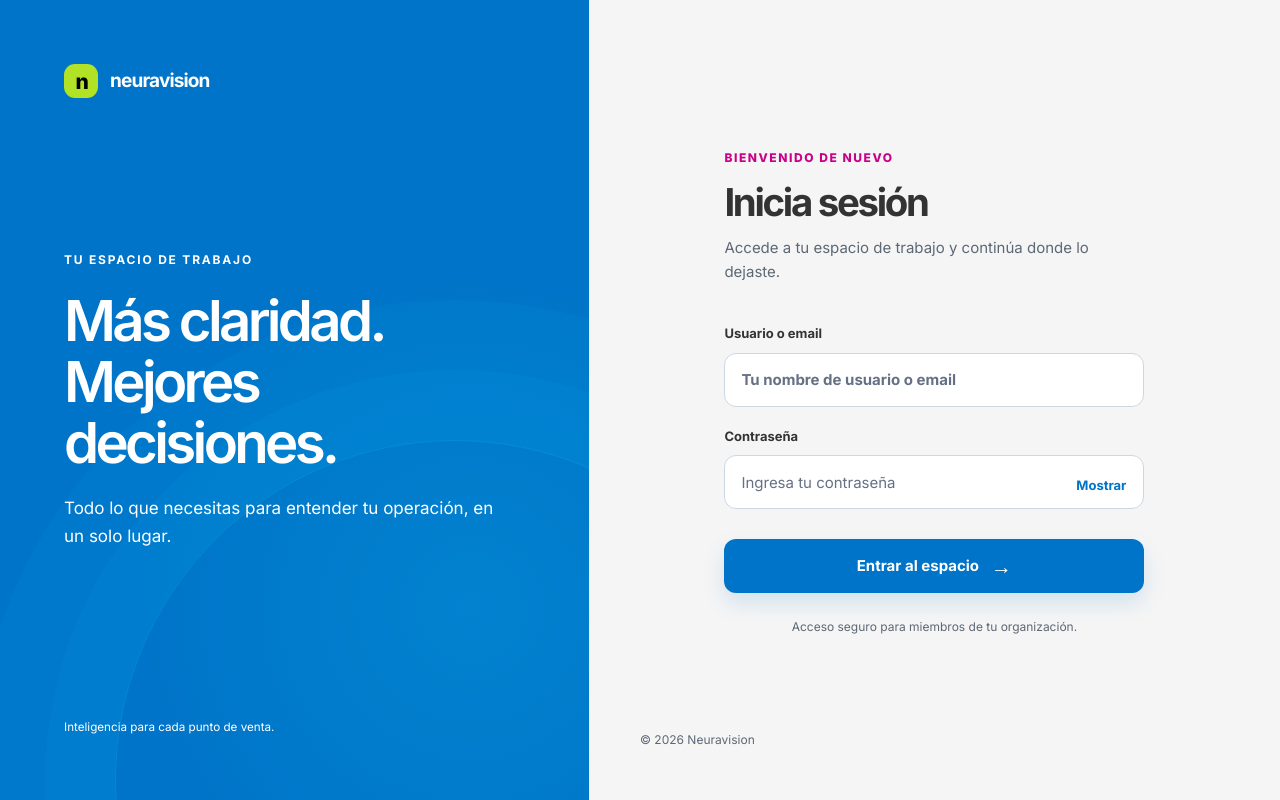
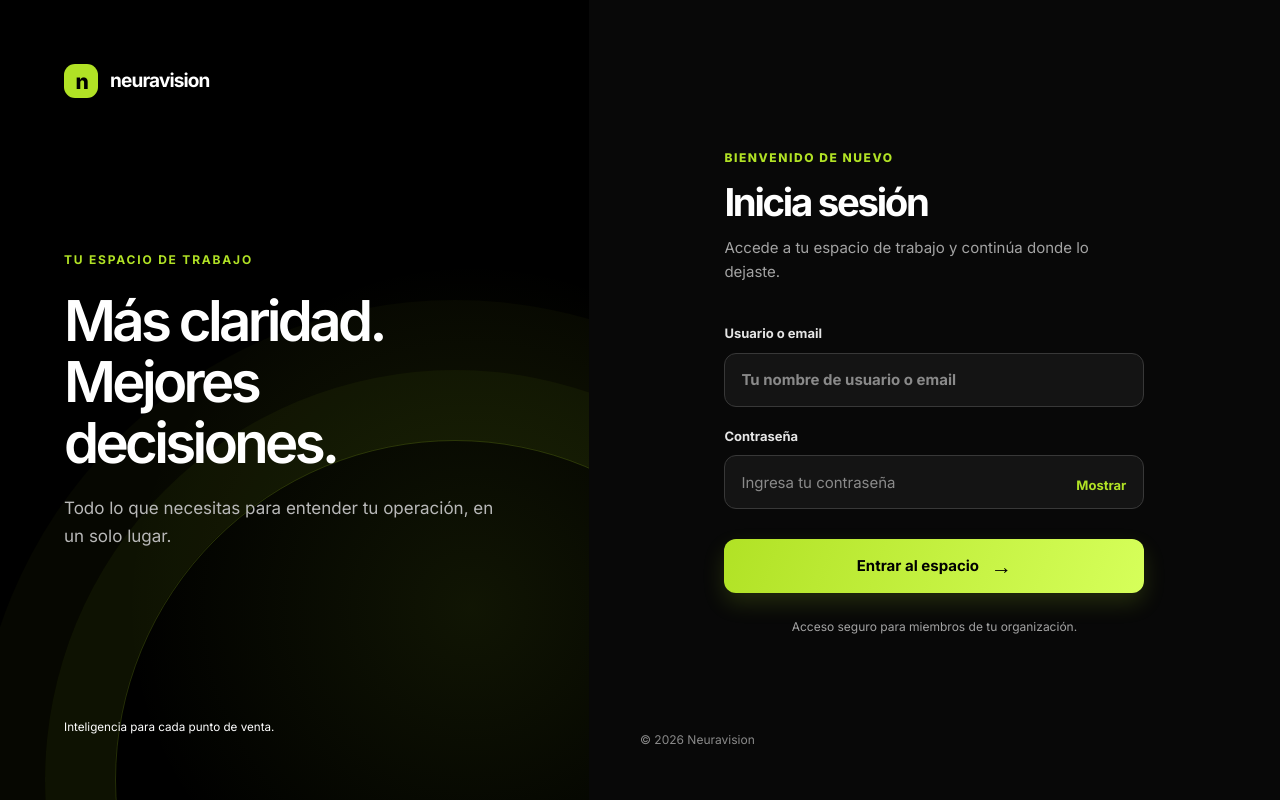
Before and after one commit to cristhian-netizen/Salcobrand, a Next.js app in the folder web/: page / in a window 1280 px wide. Built offline with nearby package versions, Linux system fonts and the light colour scheme; no server answers.

Commit message:
Restore Neuravision login identity independent of tenant palette

```diff
--- a/web/modules/auth/Login.jsx
+++ b/web/modules/auth/Login.jsx
@@ -8,8 +8,8 @@ const Screen = styled.div`
   min-height: 100dvh;
   display: grid;
   grid-template-columns: minmax(360px, 46%) minmax(0, 1fr);
-  background: var(--nv-bg);
-  color: var(--nv-text);
+  background: #080808;
+  color: #ffffff;
   font-family: var(--nv-font);
   @media (max-width: 800px) { grid-template-columns: 1fr; }
 `;
@@ -25,7 +25,7 @@ const Brand = styled.aside`
   min-height: 100dvh;
   padding: clamp(32px, 5vw, 76px);
   color: #ffffff;
-  background: radial-gradient(circle at 80% 76%, #06a7e248, transparent 45%), #0074c8;
+  background: radial-gradient(circle at 80% 76%, #B1E22518, transparent 45%), #000000;
   &::after {
     content: '';
     position: absolute;
@@ -34,9 +34,9 @@ const Brand = styled.aside`
     aspect-ratio: 1;
     right: -35%;
     bottom: -40%;
-    border: 1px solid #06a7e266;
+    border: 1px solid #B1E22535;
     border-radius: 50%;
-    box-shadow: 0 0 0 70px #06a7e21c, 0 0 0 140px #06a7e210;
+    box-shadow: 0 0 0 70px #B1E2250c, 0 0 0 140px #B1E22508;
   }
   @media (max-width: 800px) { display: none; }
 `;
@@ -67,9 +67,9 @@ const Mark = styled.span`
 const BrandCopy = styled.div`
   max-width: 540px;
   margin: auto 0;
-  span { color: #ffffff; font-size: 12px; font-weight: 700; letter-spacing: .15em; text-transform: uppercase; }
+  span { color: #B1E225; font-size: 12px; font-weight: 700; letter-spacing: .15em; text-transform: uppercase; }
   h2 { margin: 22px 0 20px; font-size: clamp(43px, 4.4vw, 70px); font-weight: 600; line-height: 1.08; letter-spacing: -.065em; }
-  p { max-width: 440px; color: #ffffff; font-size: 17px; line-height: 1.7; }
+  p { max-width: 440px; color: #b8b8b8; font-size: 17px; line-height: 1.7; }
 `;
 
 const SignInArea = styled.main`
@@ -82,7 +82,7 @@ const SignInArea = styled.main`
 
 const MobileBrand = styled.div`
   display: none;
-  color: var(--nv-text);
+  color: #ffffff;
   @media (max-width: 800px) { display: block; }
 `;
 
@@ -90,24 +90,24 @@ const FormWrap = styled.div`
   width: min(100%, 420px);
   margin: auto;
   padding: 44px 0;
-  .eyebrow { color: #c90188; font-size: 12px; font-weight: 750; letter-spacing: .13em; text-transform: uppercase; }
-  h1 { margin: 14px 0 12px; color: #333333; font-size: clamp(34px, 3vw, 43px); font-weight: 650; line-height: 1.14; letter-spacing: -.06em; }
-  .intro { margin: 0 0 40px; color: #5d6875; font-size: 15px; line-height: 1.6; }
-  label { display: block; margin: 0 0 20px; color: #333333; font-size: 13px; font-weight: 650; }
-  input { display: block; width: 100%; height: 54px; margin-top: 9px; padding: 0 16px; border: 1px solid #cbd8e4; border-radius: 12px; outline: none; background: #ffffff; color: #333333; font: inherit; font-size: 15px; transition: border-color .18s, box-shadow .18s; }
-  input::placeholder { color: #667085; }
-  input:focus { border-color: #0074c8; box-shadow: 0 0 0 4px #0074c824; }
+  .eyebrow { color: #B1E225; font-size: 12px; font-weight: 750; letter-spacing: .13em; text-transform: uppercase; }
+  h1 { margin: 14px 0 12px; color: #ffffff; font-size: clamp(34px, 3vw, 43px); font-weight: 650; line-height: 1.14; letter-spacing: -.06em; }
+  .intro { margin: 0 0 40px; color: #a3a3a3; font-size: 15px; line-height: 1.6; }
+  label { display: block; margin: 0 0 20px; color: #e5e5e5; font-size: 13px; font-weight: 650; }
+  input { display: block; width: 100%; height: 54px; margin-top: 9px; padding: 0 16px; border: 1px solid #383838; border-radius: 12px; outline: none; background: #141414; color: #ffffff; font: inherit; font-size: 15px; transition: border-color .18s, box-shadow .18s; }
+  input::placeholder { color: #8a8a8a; }
+  input:focus { border-color: #B1E225; box-shadow: 0 0 0 4px #B1E2251c; }
   .password-field { position: relative; display: block; }
   .password-label { margin-bottom: 9px; }
   .password-field input { margin-top: 0; padding-right: 88px; }
-  .show-password { position: absolute; right: 10px; top: 16px; padding: 5px 8px; border: 0; background: transparent; color: #0074c8; font: inherit; font-size: 13px; font-weight: 700; cursor: pointer; }
-  .show-password:hover { color: #005fa5; }
+  .show-password { position: absolute; right: 10px; top: 16px; padding: 5px 8px; border: 0; background: transparent; color: #B1E225; font: inherit; font-size: 13px; font-weight: 700; cursor: pointer; }
+  .show-password:hover { color: #d6ff5a; }
   .error { margin: 0 0 18px; padding: 12px 14px; border: 1px solid #f0c9c4; border-radius: 10px; background: #fff1ef; color: #9d3127; font-size: 14px; line-height: 1.5; }
-  .submit { display: flex; align-items: center; justify-content: center; gap: 12px; width: 100%; min-height: 54px; margin-top: 30px; border: 0; border-radius: 12px; background: #0074c8; color: #ffffff; font: inherit; font-size: 15px; font-weight: 700; cursor: pointer; box-shadow: 0 10px 22px #0074c824; transition: background .18s, transform .18s, box-shadow .18s; }
-  .submit:hover:not(:disabled) { background: #005fa5; transform: translateY(-2px); box-shadow: 0 14px 25px #0074c830; }
+  .submit { display: flex; align-items: center; justify-content: center; gap: 12px; width: 100%; min-height: 54px; margin-top: 30px; border: 0; border-radius: 12px; background: linear-gradient(110deg, #B1E225, #d6ff5a); color: #000000; font: inherit; font-size: 15px; font-weight: 700; cursor: pointer; box-shadow: 0 10px 22px #B1E22529; transition: background .18s, transform .18s, box-shadow .18s; }
+  .submit:hover:not(:disabled) { background: #d6ff5a; transform: translateY(-2px); box-shadow: 0 14px 25px #B1E22538; }
   .submit:disabled { cursor: wait; opacity: .7; }
   .submit span { font-size: 21px; font-weight: 400; line-height: 1; }
-  .footnote { margin: 24px 0 0; color: #5d6875; font-size: 12px; line-height: 1.6; text-align: center; }
+  .footnote { margin: 24px 0 0; color: #a3a3a3; font-size: 12px; line-height: 1.6; text-align: center; }
   @media (max-width: 800px) { padding: 60px 0; }
   @media (max-width: 480px) { padding: 42px 0; .intro { margin-bottom: 34px; } }
   @media (prefers-reduced-motion: reduce) { input, .submit { transition: none; } .submit:hover:not(:disabled) { transform: none; } }
@@ -115,7 +115,7 @@ const FormWrap = styled.div`
 
 const Copyright = styled.p`
   margin: 0;
-  color: #5d6875;
+  color: #8a8a8a;
   font-size: 12px;
   @media (max-width: 800px) { text-align: center; }
 `;
```
